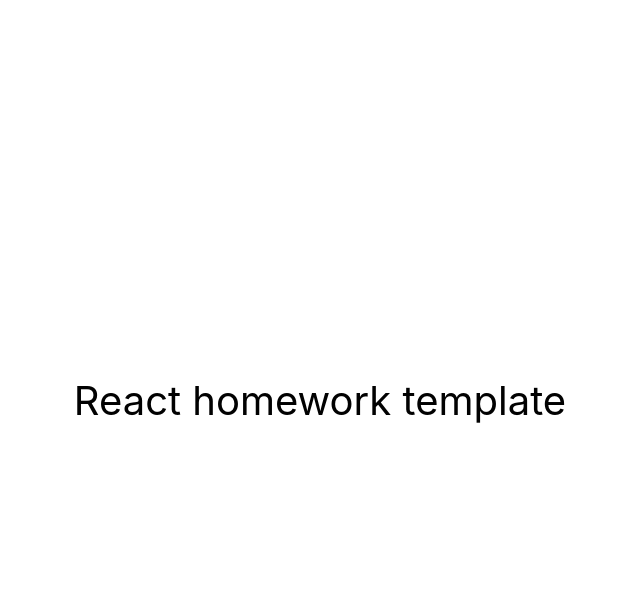
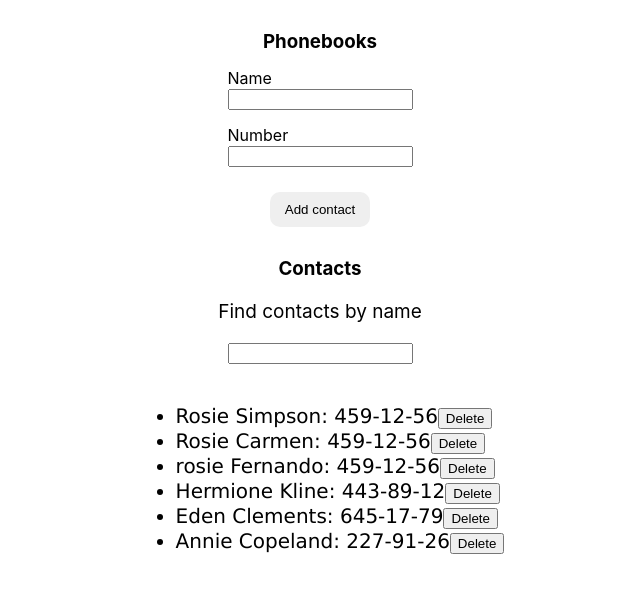
Before and after one commit to Enma04/goit-react-hw-03-phonebook, a React (Create React App) app: page / in a window 1280 px wide. Shown: the top 592 px of the page, without its empty margins (320-960 px from the left). Built offline with nearby package versions, Linux system fonts and the light colour scheme.

Commit message:
Uso de la tarea anterior

```diff
--- a/src/components/App.jsx
+++ b/src/components/App.jsx
@@ -1,16 +1,97 @@
-export const App = () => {
-  return (
-    <div
-      style={{
-        height: '100vh',
-        display: 'flex',
-        justifyContent: 'center',
-        alignItems: 'center',
-        fontSize: 40,
-        color: '#010101'
-      }}
-    >
-      React homework template
-    </div>
-  );
+import React, { Component } from 'react';
+import css from './App.module.css';
+import { nanoid } from 'nanoid';
+import ContactForm from './ContactForm/ContactForm';
+import Filter from './Filter/Filter';
+
+const INITIAL_STATE = {
+  name: '',
+  number: '',
 };
+
+export class App extends Component {
+  constructor(props) {
+    super(props);
+    this.state = {
+      contacts: [
+        { id: 'id-1', name: 'Rosie Simpson', number: '459-12-56' },
+        { id: 'id-9', name: 'Rosie Carmen', number: '459-12-56' },
+        { id: 'id-7', name: 'rosie Fernando', number: '459-12-56' },
+        { id: 'id-2', name: 'Hermione Kline', number: '443-89-12' },
+        { id: 'id-3', name: 'Eden Clements', number: '645-17-79' },
+        { id: 'id-4', name: 'Annie Copeland', number: '227-91-26' },
+      ],
+      contactsFiltered: [],
+      name: '',
+      number: '',
+    };
+    this.handleDelete = this.handleDelete.bind(this);
+    this.handleReset = this.handleReset.bind(this);
+    this.handleChange = this.handleChange.bind(this);
+    this.handleSubmit = this.handleSubmit.bind(this);
+    this.handleFilter = this.handleFilter.bind(this);
+    //this.handleValidate = this.handleValidate.bind(this);
+  }
+
+  handleDelete(e) {
+    console.log("event: ", e);
+    const { contacts } = this.state;
+    const name = e.target.parentNode.firstChild.data;
+    if (contacts.map(item => item.name).includes(name)) {
+      const position = contacts.findIndex( contact => contact.name === name );
+      contacts.splice(position, 1);
+      this.setState({ contacts });
+    }
+  }
+
+  handleReset = e => {
+    this.setState({ ...INITIAL_STATE });
+    e.target[0].value = '';
+    e.target[1].value = '';
+  };
+
+  handleChange = evt => {
+    const name = evt.target.name;
+    const value = evt.target.value;
+    if (name === 'name') this.setState({ name: value });
+    if (name === 'number') this.setState({ number: value });
+  };
+
+  handleSubmit = evt => {
+    evt.preventDefault();
+    const { name, number, contacts } = this.state;
+    if (contacts.map(item => item.name).includes(name)) {
+      alert('El contacto ya existe');
+    } else {
+      const id = nanoid();
+      contacts.push({ name, number, id });
+    }
+    this.handleReset(evt);
+  };
+
+  handleFilter(evt) {
+    const value = evt.target.value;
+    const { contacts } = this.state;
+    const aux = contacts.filter(item =>
+      item.name.toLowerCase().includes(value.toLowerCase())
+    );
+    this.setState({ contactsFiltered: aux });
+  }
+
+  render() {
+    return (
+      <div className={css.container}>
+        <ContactForm
+          handleReset={this.handleReset}
+          handleChange={this.handleChange}
+          handleSubmit={this.handleSubmit}
+        />
+        <Filter
+          {...this.state}
+          handleFilter={this.handleFilter}
+          handleDelete={this.handleDelete}
+        />
+      </div>
+    );
+  }
+}
--- /dev/null
+++ b/src/components/App.module.css
@@ -0,0 +1,48 @@
+.container {
+    margin: 30px 0;
+    display: flex;
+    flex-direction: column;
+    justify-content: center;
+    align-items: center;
+    font-size: 30;
+    color: #010101;
+}
+
+.contactsForm {
+    display: flex;
+    flex-direction: column;
+    gap: 15px;
+    align-items: center;
+    margin-bottom: 20px;
+}
+
+.contactsH3 {
+    margin: 0;
+}
+
+.contactsBtnSubmit {
+    width: 100px;
+    margin: 10px 0;
+    padding: 10px;
+    border-radius: 10px;
+    border: none;
+}
+
+.contactsBtnSubmit:hover {
+    opacity: 70%;
+    cursor: pointer;
+}
+
+.filterText {
+    font-size: 19px;
+    margin: 20px 0;
+}
+
+.contactList {
+    font-size: 20px;
+    font-family: 'Lucida Sans', 'Lucida Sans Regular', 'Lucida Grande', 'Lucida Sans Unicode', Geneva, Verdana, sans-serif;
+}
+
+.inputFilter {
+    margin-bottom: 20px;
+}
--- /dev/null
+++ b/src/components/ContactForm/ContactForm.jsx
@@ -0,0 +1,40 @@
+import React, { Component } from 'react';
+import css from '../App.module.css';
+
+export default class ContactForm extends Component {
+  render() {
+    return (
+      <form className={css.contactsForm} onSubmit={this.props.handleSubmit}>
+        <h3 className={css.contactsH3}>Phonebooks</h3>
+        <label htmlFor="">
+          <span>Name</span>
+          <br />
+          <input
+            type="text"
+            name="name"
+            className="inputName"
+            pattern="^[a-zA-Zа-яА-Я]+(([' -][a-zA-Zа-яА-Я ])?[a-zA-Zа-яА-Я]*)*$"
+            title="Name may contain only letters, apostrophe, dash and spaces. For example Adrian, Jacob Mercer, Charles de Batz de Castelmore d'Artagnan"
+            onChange={this.props.handleChange}
+            required
+          />
+        </label>
+        <label htmlFor="">
+          <span>Number</span>
+          <br />
+          <input
+            type="tel"
+            name="number"
+            pattern="\+?\d{1,4}?[-.\s]?\(?\d{1,3}?\)?[-.\s]?\d{1,4}[-.\s]?\d{1,4}[-.\s]?\d{1,9}"
+            title="Phone number must be digits and can contain spaces, dashes, parentheses and can start with +"
+            onChange={this.props.handleChange}
+            required
+          />
+        </label>
+        <button className={css.contactsBtnSubmit} type="submit">
+          Add contact
+        </button>
+      </form>
+    );
+  }
+}
--- /dev/null
+++ b/src/components/Filter/Filter.jsx
@@ -0,0 +1,34 @@
+import React, { Component } from 'react';
+import css from '../App.module.css';
+
+export default class Filter extends Component {
+  render() {
+    return (
+      <>
+        <h3 className={css.contactsH3}>Contacts</h3>
+        <span className={css.filterText}>Find contacts by name</span>
+        <input
+          type="text"
+          name="filter"
+          className={css.inputFilter}
+          onChange={this.props.handleFilter}
+        />
+        <ul className={css.contactList}>
+          {this.props.contactsFiltered.length !== 0
+            ? this.props.contactsFiltered.map((person, index) => (
+                <li key={person.id} className={css.contactItem}>
+                  {person.name}: {person.number}
+									<button onClick={this.props.handleDelete} >Delete</button>
+                </li>
+              ))
+            : this.props.contacts.map(contact => (
+                <li key={contact.id} className={css.contactItem}>
+                  {contact.name}: {contact.number}
+									<button onClick={this.props.handleDelete} >Delete</button>
+                </li>
+              ))}
+        </ul>
+      </>
+    );
+  }
+}
```
